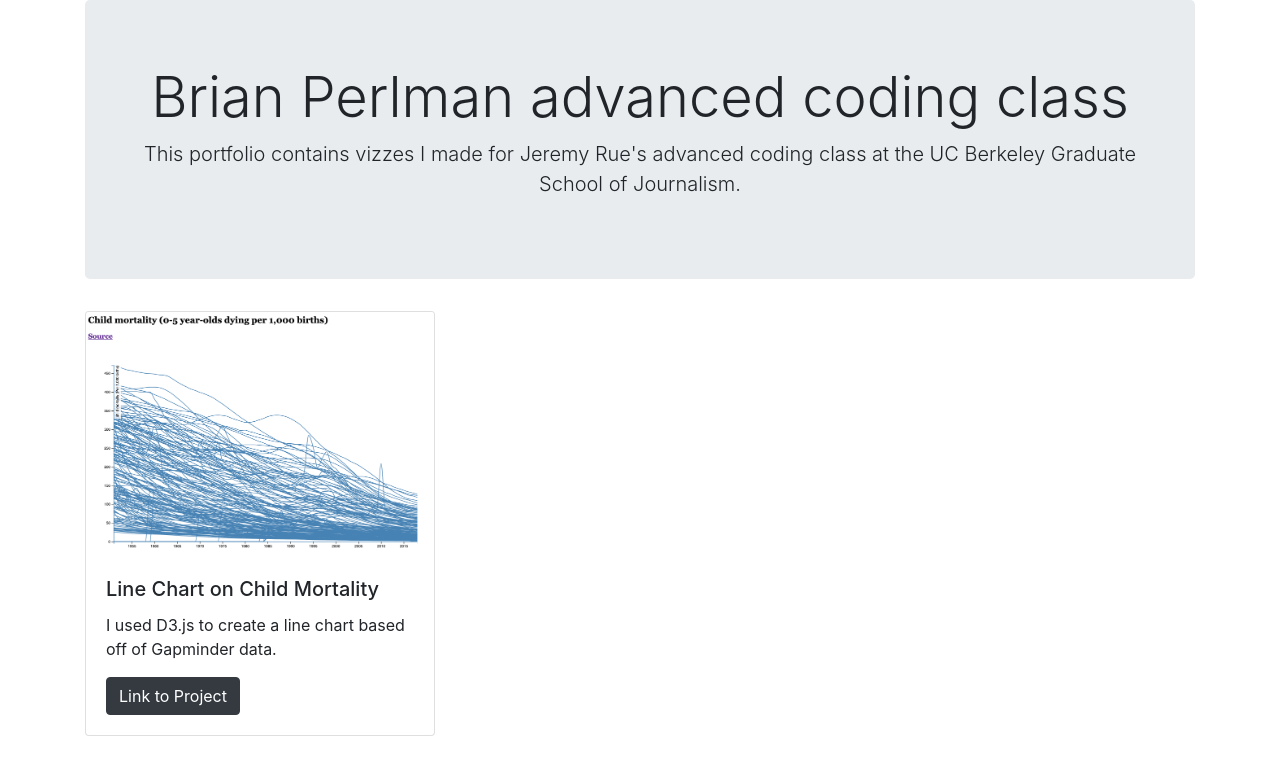
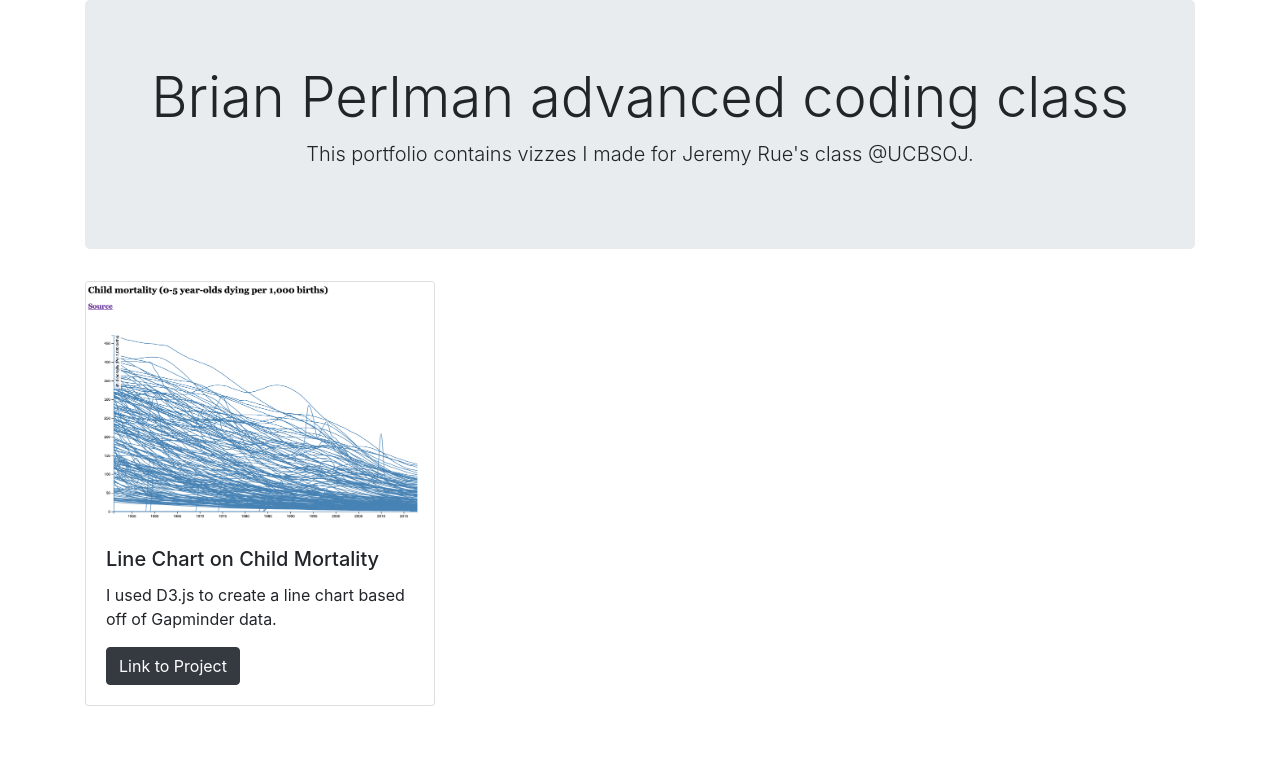
Before and after one commit to brianperlman/brianperlman.github.io, a Jekyll site: the page built from index.html, in a window 1280 px wide. Shown: the top 775 px of the page. Built offline with Jekyll 4.4.1, drawn with Linux system fonts in a browser that asks for light colours.

Commit message:
Update default.html

```diff
--- a/_layouts/default.html
+++ b/_layouts/default.html
@@ -11,7 +11,7 @@
     <div class="container">
         <header class="jumbotron text-center d-flex justify-content-center align-items-center flex-column">
             <h1 class="display-4">{{ page.title }}</h1>
-            <p class="lead">This portfolio contains vizzes I made for Jeremy Rue's advanced coding class at the UC Berkeley Graduate School of Journalism.</p>
+            <p class="lead">This portfolio contains vizzes I made for Jeremy Rue's class @UCBSOJ.</p>
         </header>
 
         {{ content }}
```
